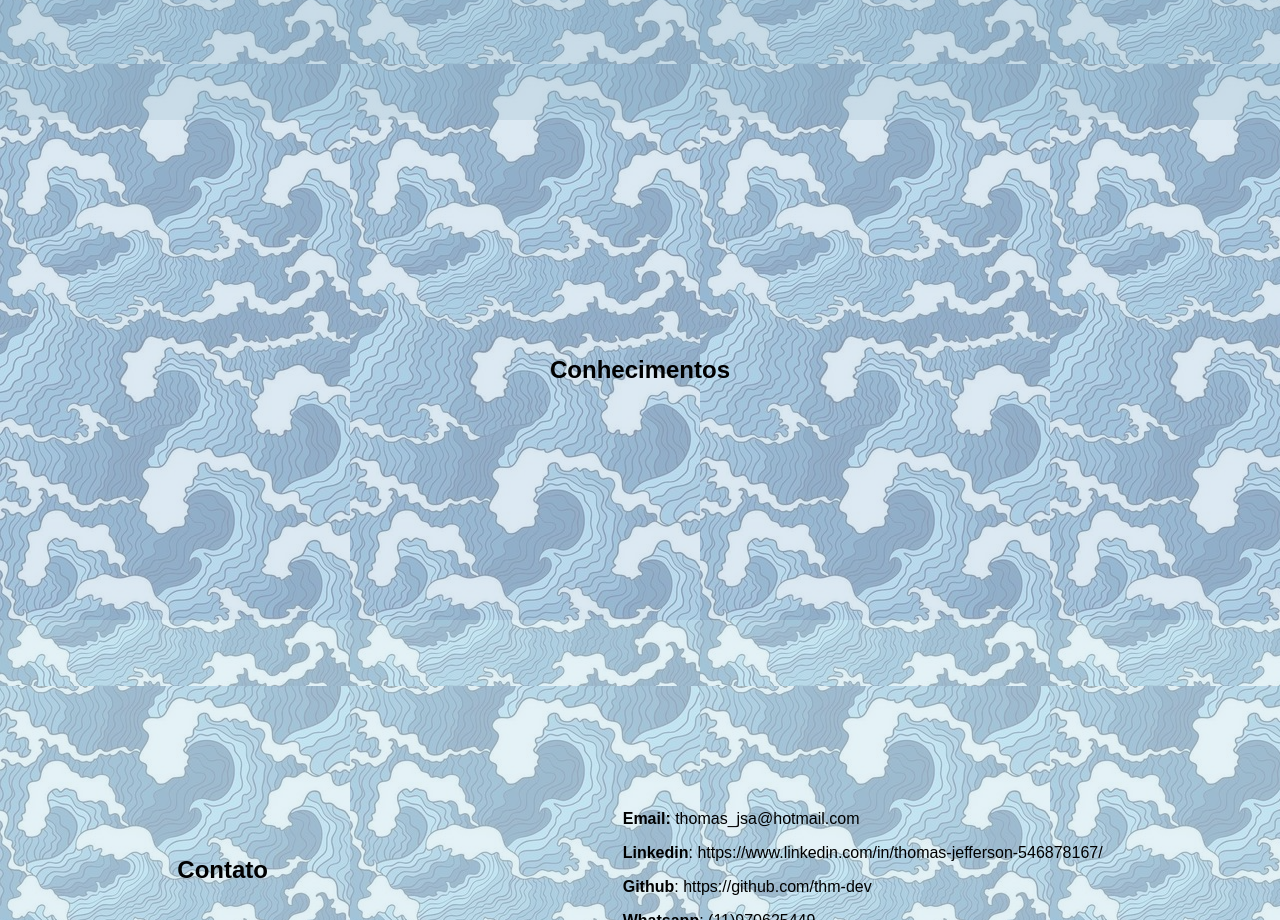
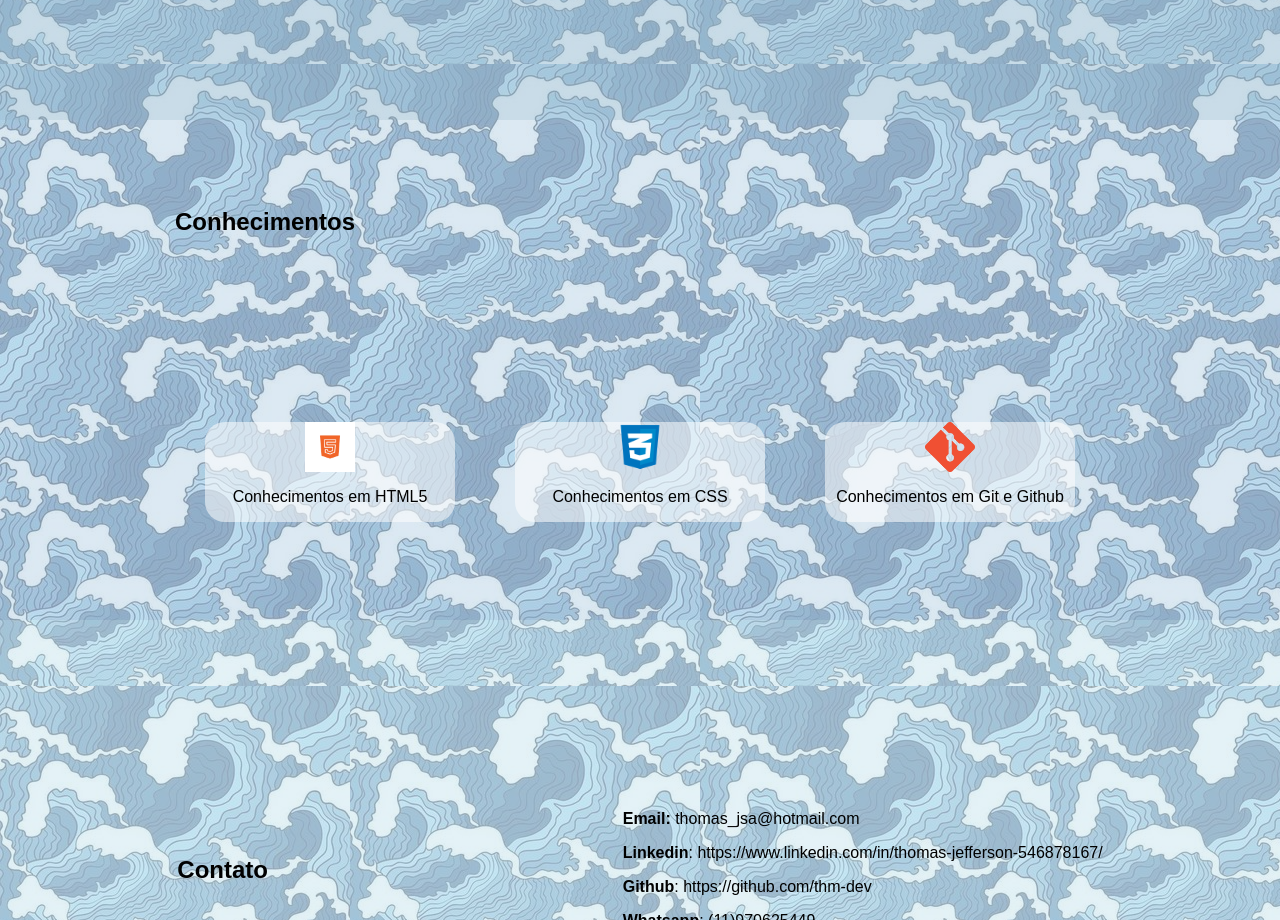
Before and after one commit to thm-dev/Portfolio, a plain HTML site: page meu portfolio/index.html in a window 1280 px wide. Shown: the part 1180-2100 px from the top of the page. Drawn offline with Linux system fonts and the light colour scheme.

Commit message:
feat: estilização da parte sobre meus conhecimentos e adição de imagens

```diff
--- a/meu portfolio/index.html
+++ b/meu portfolio/index.html
@@ -63,14 +63,35 @@
             </div>
         </div>
         <div class="conhecimentos" id="conhecimentos">
-            <h2>Conhecimentos</h2>
+            <div>
+                <h2>Conhecimentos</h2>
+            </div>
+            <div>
+                <div class="cards">
+                    <div class="conhecimetos-item">
+                        <img src="images/html5.png" alt="HTML">
+                        <p>Conhecimentos em HTML5</p>
+                    </div>
+                    <div class="conhecimetos-item">
+                        <img src="images/css3.png" alt="CSS">
+                        <p>Conhecimentos em CSS</p>
+                    </div>
+                    <div class="conhecimetos-item">
+                        <img src="images/Git.png" alt="GIT">
+                        <p>Conhecimentos em Git e Github</p>
+                    </div>
+                </div>
+            </div>
         </div>
+
         <footer class="contato" id="contatos">
             <h2>Contato</h2>
             <div>
                 <p><b>Email:</b> thomas_jsa@hotmail.com</p>
-                <p><b>Linkedin</b>: <a href="https://www.linkedin.com/in/thomas-jefferson-546878167/" target="_blank">https://www.linkedin.com/in/thomas-jefferson-546878167/</a></p>
-                <p><b>Github</b>: <a href="https://github.com/thm-dev" target="_blank">https://github.com/thm-dev</a></p>
+                <p><b>Linkedin</b>: <a href="https://www.linkedin.com/in/thomas-jefferson-546878167/"
+                        target="_blank">https://www.linkedin.com/in/thomas-jefferson-546878167/</a></p>
+                <p><b>Github</b>: <a href="https://github.com/thm-dev" target="_blank">https://github.com/thm-dev</a>
+                </p>
                 <p><b>Whatsapp</b>: (11)970625449</p>
             </div>
         </footer>
--- a/meu portfolio/style.css
+++ b/meu portfolio/style.css
@@ -127,9 +127,32 @@ body{
     height: 500px;
     background-color: #cadeeda8;
     animation: reveal 1.5s cubic-bezier(0.77, 0, 0.175, 1) 0.5s;
+    display: grid;
+    align-items: center;
+    justify-content: center;
+}
+.cards{
     display: flex;
     align-items: center;
-    justify-content: center;
+    width: 100%;
+}
+.conhecimetos-item{
+    background-color: rgba(255, 255, 255, 0.541);
+    display: grid;
+    align-items: center;
+    justify-items: center;
+    width: 250px;
+    height: 100px;
+    margin: 30px;
+    border-radius: 20px;
+}
+.conhecimetos-item img{
+    width: 50px;
+}
+.conhecimetos-item:hover{
+    cursor: pointer;
+    scale: 1.4;
+    transition: 0.5s;
 }
 /*--------------contato-----------------*/
 .contato{
```
Also changed, not shown: meu portfolio/images/Git.png (added), meu portfolio/images/css3.png (added), meu portfolio/images/html5.png (added).
